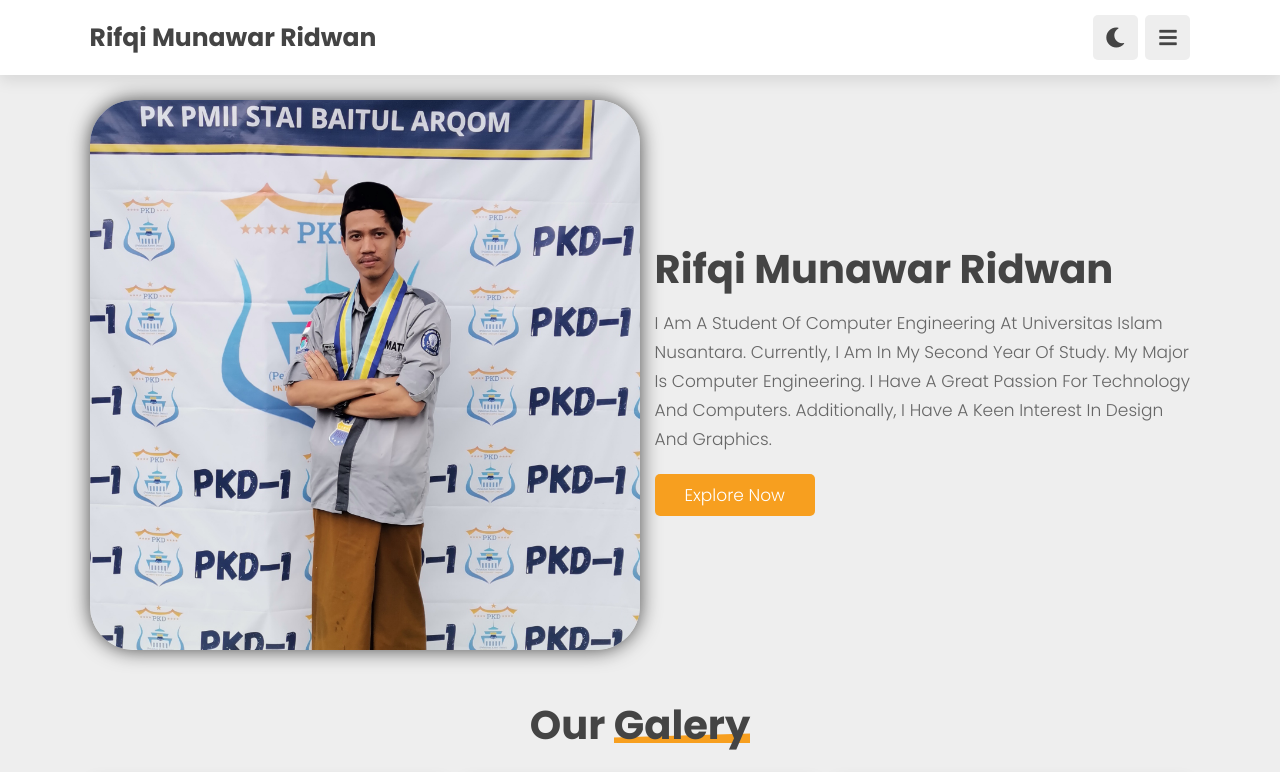
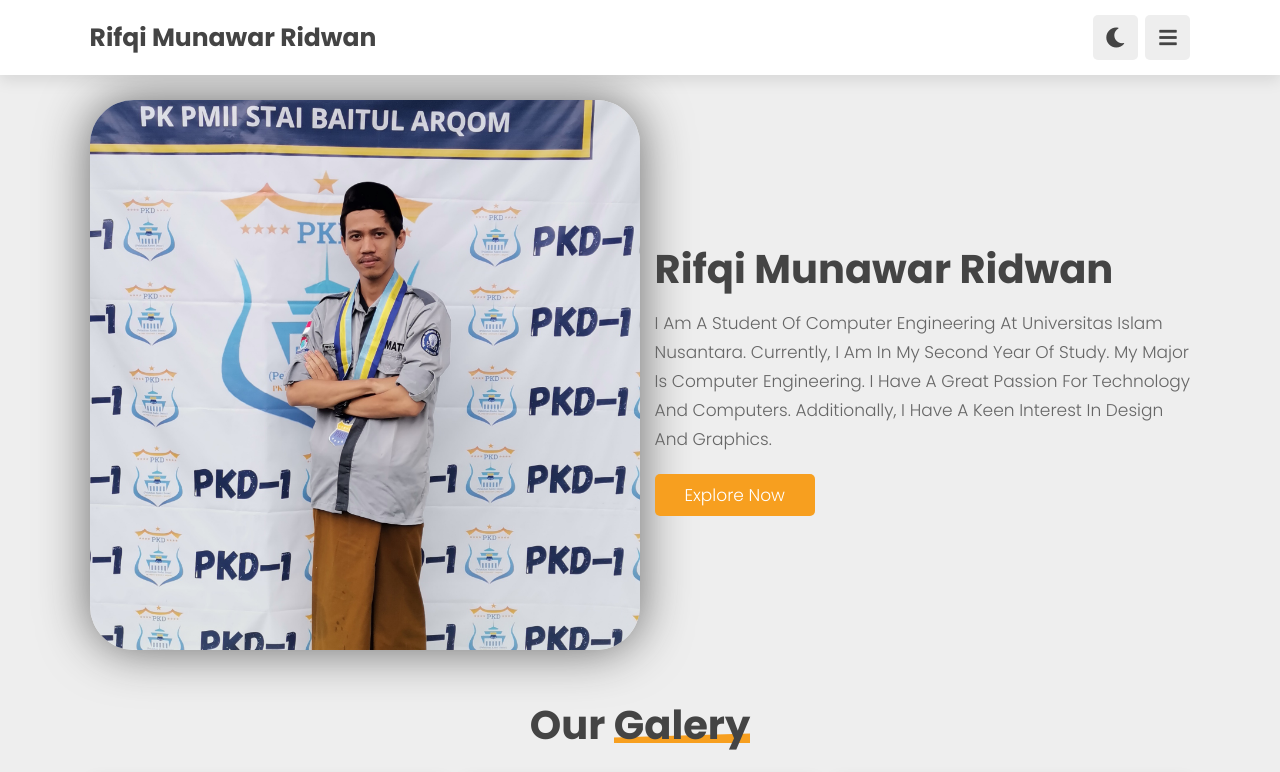
Before and after one commit to rifqimunawar/rifqimunawar.github.io, a plain HTML site: page index.html in a window 1280 px wide. In both pictures the pointer is over the picture 314 px from the left and 325 px from the top of the page. Shown: the top 772 px of the page. Drawn offline with nearby package versions, Linux system fonts and the light colour scheme.

Commit message:
add hover

```diff
--- a/assets/css/style.css
+++ b/assets/css/style.css
@@ -267,6 +267,8 @@ section{
 
 .home .image{
     flex:1 1 45rem;
+    justify-content: center;
+    align-items: center;
 }
 
 .home .image img {
@@ -284,7 +286,7 @@ section{
     height: 55rem;
     object-fit: cover;
     border-radius: 8%;
-    box-shadow: 0 0 20px rgba(0, 0, 0, 0.7);
+    box-shadow: 0 0 50px var(--text-color-2);
 }
 
 .home .content{
```
